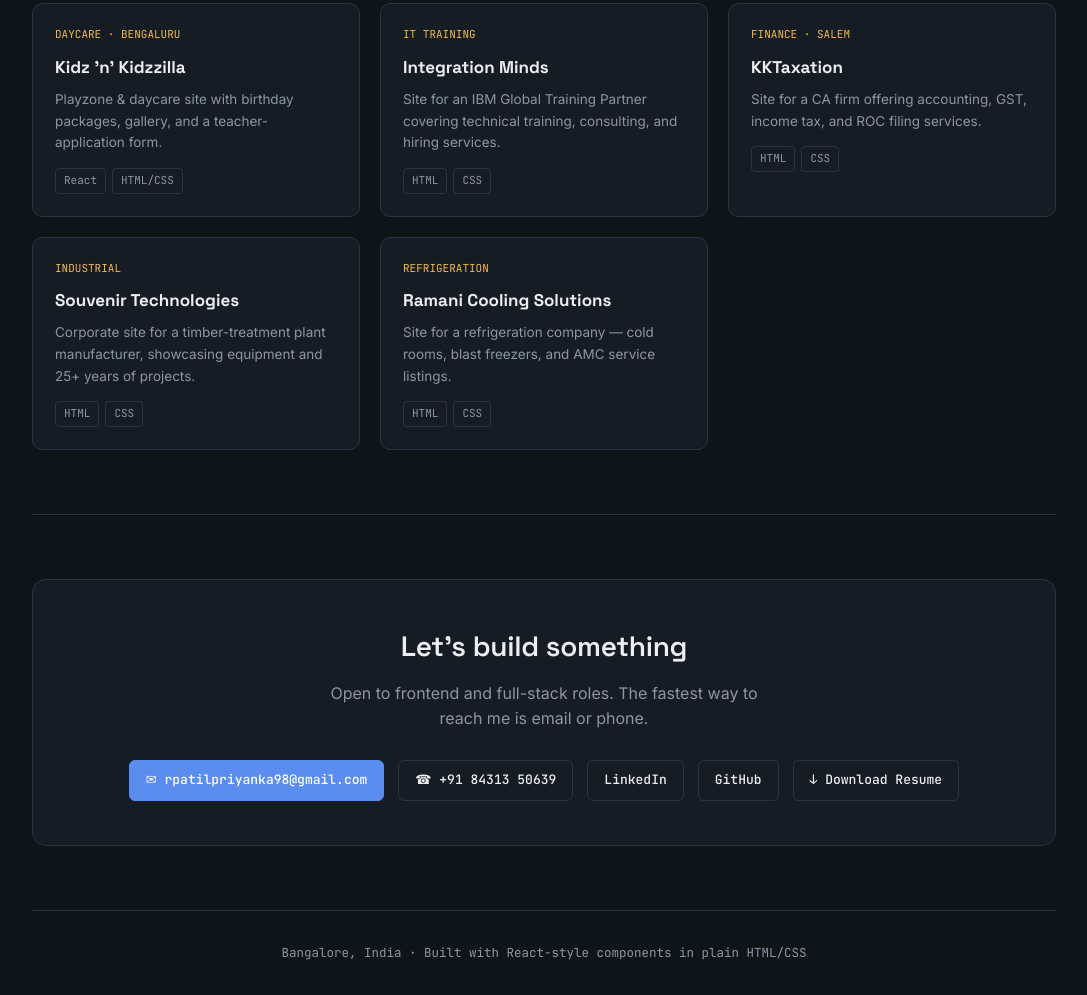
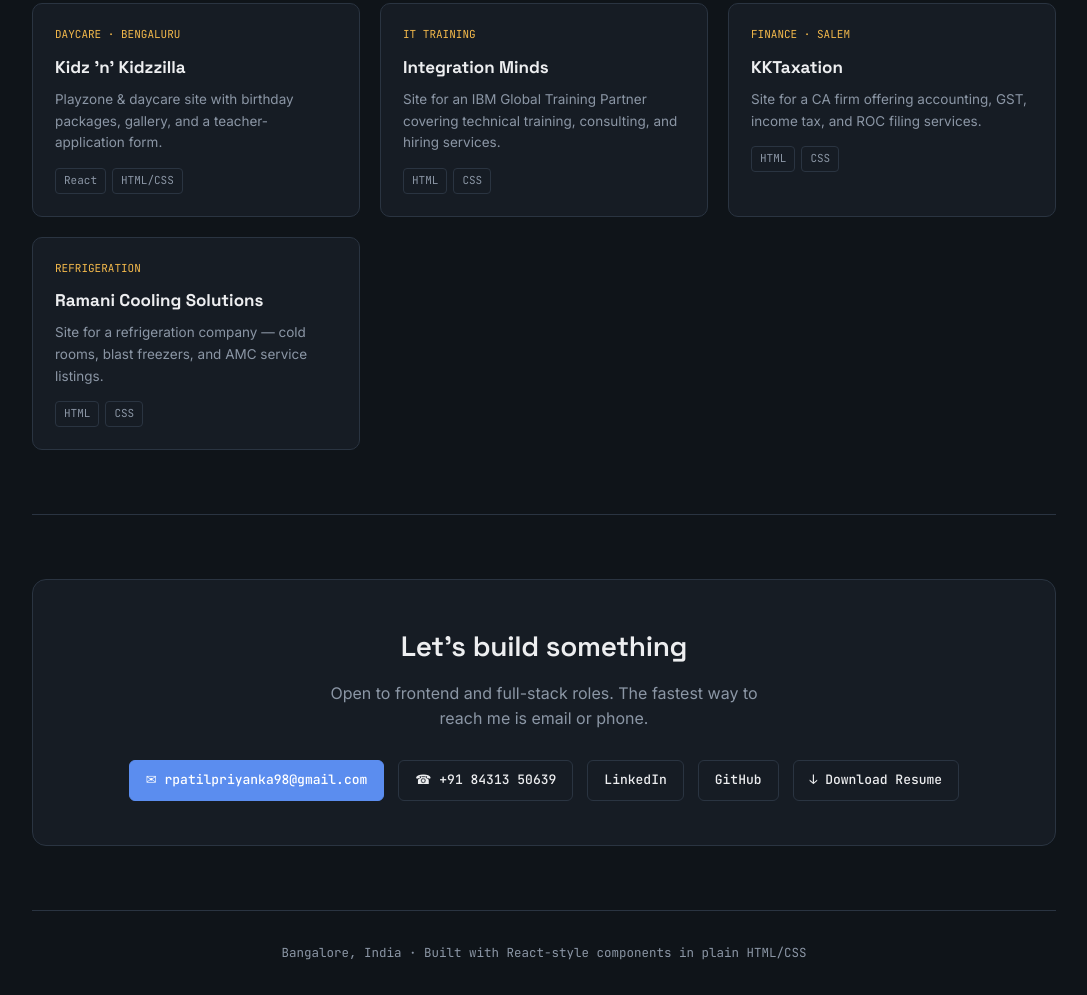
Before and after one commit to priyankarpatill/myportfolio, a plain HTML site: page index.html in a window 1280 px wide. Shown: the part 1948-2943 px from the top of the page, without its empty margins (96-1183 px from the left). Drawn offline with Linux system fonts and the light colour scheme.

Commit message:
second commit

```diff
--- a/index.html
+++ b/index.html
@@ -356,12 +356,12 @@
         <p>Site for a CA firm offering accounting, GST, income tax, and ROC filing services.</p>
         <div class="stack"><span>HTML</span><span>CSS</span></div>
       </a>
-      <a class="card" href="https://souvenirtech.com" target="_blank" rel="noopener">
+      <!-- <a class="card" href="https://souvenirtech.com" target="_blank" rel="noopener">
         <div class="p-tag">INDUSTRIAL</div>
         <h3>Souvenir Technologies</h3>
         <p>Corporate site for a timber-treatment plant manufacturer, showcasing equipment and 25+ years of projects.</p>
         <div class="stack"><span>HTML</span><span>CSS</span></div>
-      </a>
+      </a> -->
       <a class="card" href="https://ramanicoolingsolutions.com" target="_blank" rel="noopener">
         <div class="p-tag">REFRIGERATION</div>
         <h3>Ramani Cooling Solutions</h3>
```
